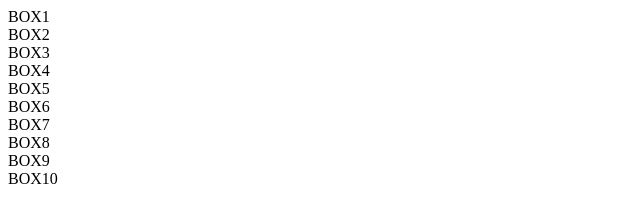
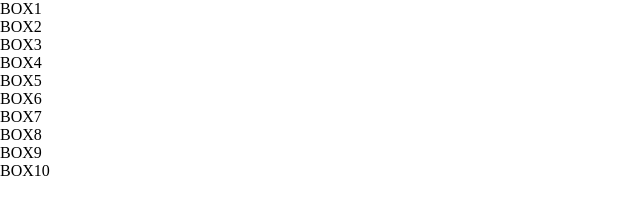
Before and after one commit to Pushpendra3005/WEB_DEVELOPMENT, a plain HTML site: page GRID_AREA.html in a window 1280 px wide. Shown: the whole page, without its empty margins (0-640 px from the left). Drawn offline with Linux system fonts and the light colour scheme.

Commit message:
update grid-area

```diff
--- a/GRID_AREA.html
+++ b/GRID_AREA.html
@@ -4,6 +4,13 @@
     <meta charset="UTF-8">
     <meta name="viewport" content="width=device-width, initial-scale=1.0">
     <title>GRID AREA</title>
+    <style>
+        *{
+            margin: 0;
+            padding: 0;
+            box-sizing: border-box;
+        }
+    </style>
 </head>
 <body>
     <div class="container">
```
